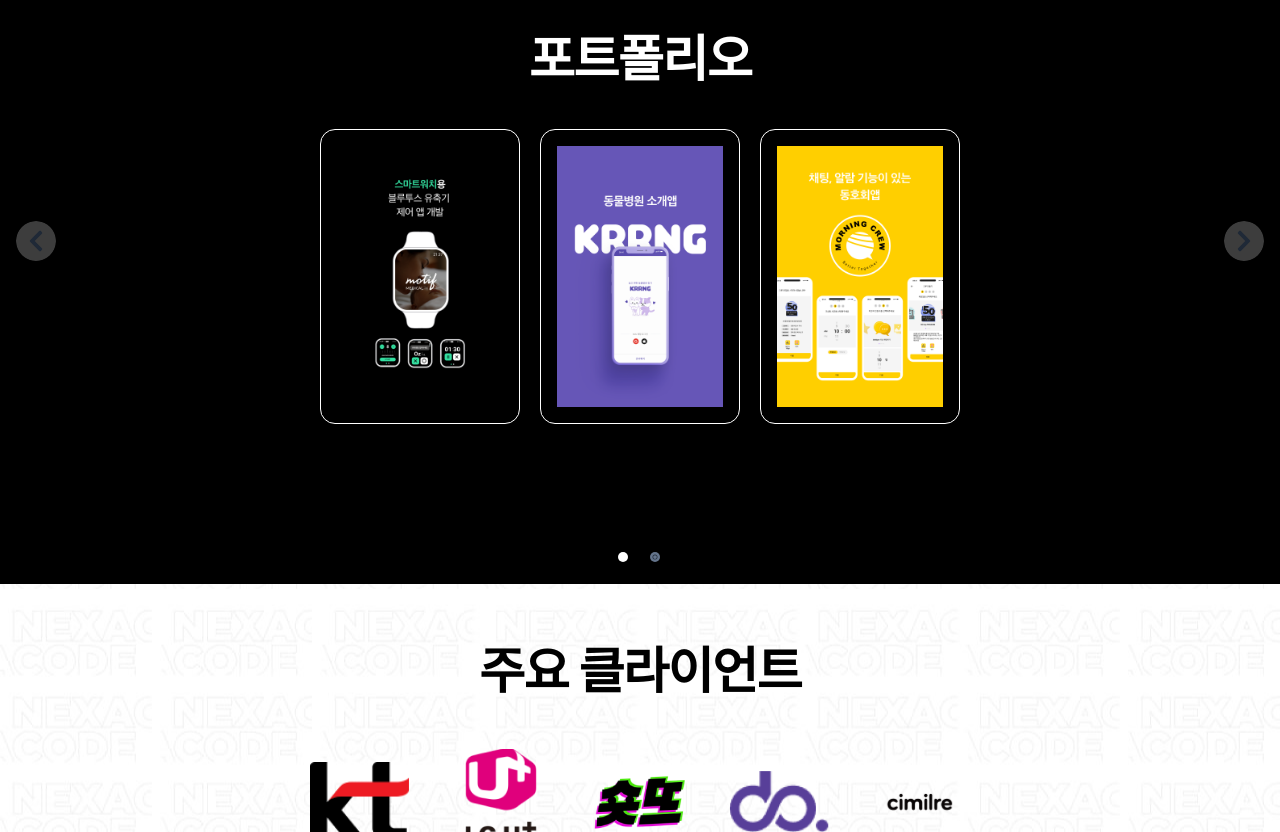
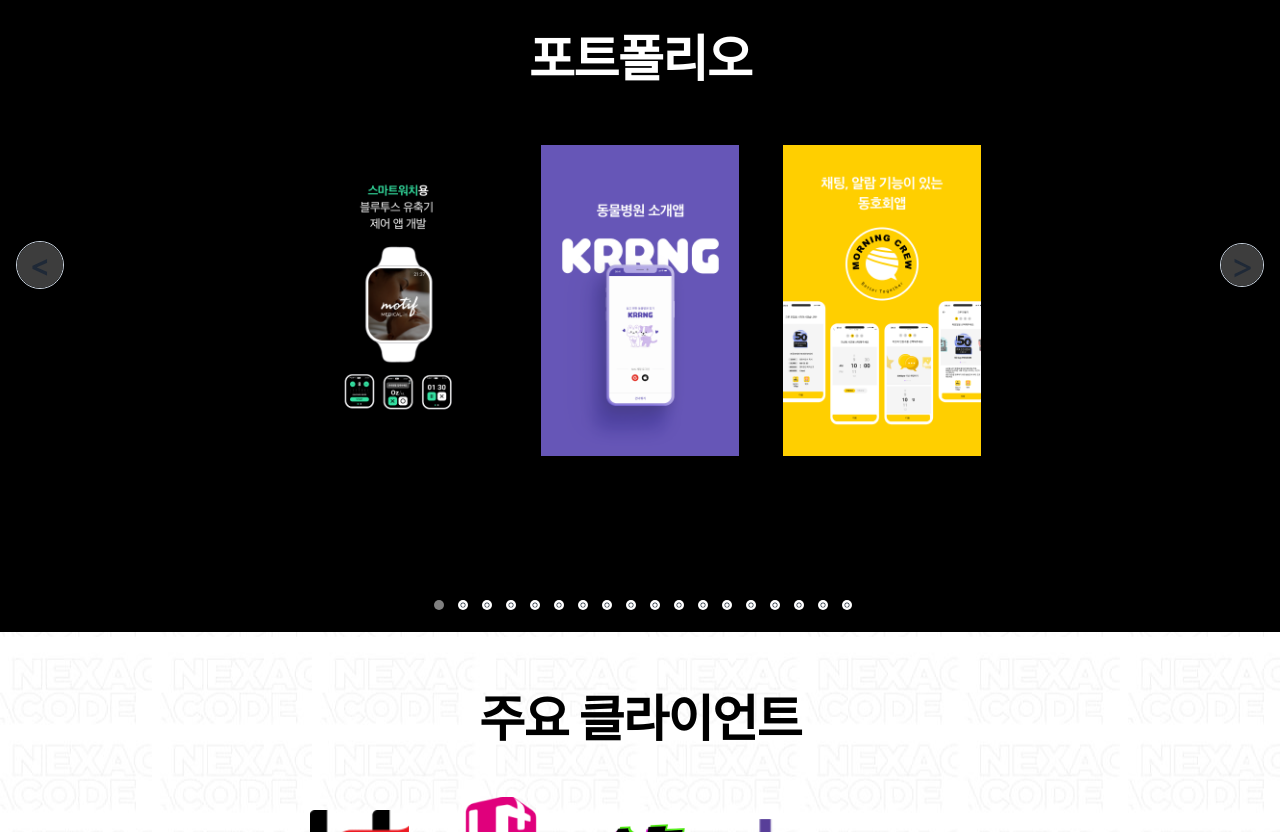
Before and after one commit to smithCoders/Nexa-Code-nexjs, a Next.js app: page / in a window 1280 px wide. Shown: the part 7040-7872 px from the top of the page. Built offline with nearby package versions, Linux system fonts and the light colour scheme; what tailgrids would draw is missing.

Commit message:
slider updated

```diff
--- /dev/null
+++ b/src/app/sections/081_Ratings.tsx
@@ -0,0 +1,7 @@
+import React from 'react'
+
+export default function Ratings() {
+  return (
+    <div>081_Rat</div>
+  )
+}
--- a/src/app/sections/12_Carasoul.tsx
+++ b/src/app/sections/12_Carasoul.tsx
@@ -3,6 +3,7 @@
 import Image from 'next/image';
 import { FaChevronRight, FaChevronLeft } from "react-icons/fa";
 import { GoDot } from 'react-icons/go';
+import { BsChevronCompactLeft, BsChevronCompactRight } from 'react-icons/bs';
 
 import img from "../data/carasoul";
 import iconImage from "../assets/Ellipse 902.png";
@@ -25,56 +26,69 @@
   };
 
   return (
-   <section className="max-container bg-[#000] pt-[125px] pb-[160px] mt-10 relative overflow-hidden">
-  {/* Navigation with right and left icons */}
-  <div className="absolute inset-0 flex items-center justify-between p-16">
-    <div className="absolute right-4 top-1/2 transform -translate-y-1/2" onClick={handleRightClick}>
-      <Image src={iconImage} alt="ellipse-image" className="w-10 h-10 rounded-full relative" />
-      <FaChevronRight size={24} className="absolute left-1/2 top-1/2 transform -translate-x-1/2 -translate-y-1/2" />
-    </div>
-    <div className="absolute left-4 top-1/2 transform -translate-y-1/2" onClick={handleLeftClick}>
-      <Image src={iconImage} alt="ellipse-image" className="w-10 h-10 rounded-full relative" />
-      <FaChevronLeft size={24} className="absolute left-1/2 top-1/2 transform -translate-x-1/2 -translate-y-1/2" />
-    </div>
-  </div>
-
-
-
-      {/* Portfolio heading */}
+   <section className=" bg-[#000] pt-[125px] pb-[160px] mt-10 r overflow-hidden relative ">
+     {/* Portfolio heading */}
       <h2 className="text-[#fff] text-[50px] text-center font-bold tracking-[-1.5px] mb-8">
         포트폴리오
       </h2>
+  {/* Navigation with right and left icons */}
 
-      {/* Carousel container with individual image divs */}
-      <div className="flex items-center justify-center transition-opacity duration-300">
+      {/* <div className="absolute inset-0 flex items-center justify-between p-16"> */}
+
+    <div className="absolute right-4 top-1/2 transform -translate-x-0 -translate-y-1/2" onClick={handleRightClick}>
+      <Image src={iconImage} alt="ellipse-image" className="w-11 h-11 rounded-full relative border border-slate-300" />
+      <p className={"text-[35px] font-normal  absolute left-1/2 top-1/2 transform -translate-x-1/2 -translate-y-1/2"}> {`>`} </p>
+      {/* <FaChevronRight size={24} className="absolute left-1/2 top-1/2 transform -translate-x-1/2 -translate-y-1/2" /> */}
+    </div>
+    <div className="absolute left-4 top-1/2 transform -translate-x-0 -translate-y-1/2" onClick={handleLeftClick}>
+      <Image src={iconImage} alt="ellipse-image" className="w-12 h-12 rounded-full relative border border-slate-300" />
+      <p className={"text-[30px] font-semibold absolute left-1/2 top-1/2 transform -translate-x-1/2 -translate-y-1/2"}> {`<`} </p>
+      {/* <FaChevronRight size={24} className="absolute left-1/2 top-1/2 transform -translate-x-1/2 -translate-y-1/2" /> */}
+    </div>
+
+  {/* </div> */}
+
+     {/* Carousel container with individual image divs */}
+      <div className="  flex items-center justify-center transition-opacity duration-300">
         <div className="carousel">
           {img.slice(currentIndex, currentIndex + 3).map((image, index) => (
             <div key={index} className="relative">
               <Image
                 src={image.src}
-                width={200}
+                width={230}
                 height={300}
                 alt={image.alt}
-                style={{ margin: '0 10px', borderRadius: '15px' }}
-                className={`inline-block p-4 rounded-[15px] border border-[#FFF] mr-4 shadow-md`} // Added responsive shadow
+                style={{ margin: '0 6px', borderRadius: '10px' }}
+                className={`inline-block p-4 rounded-[15px] `}
               />
             </div>
           ))}
         </div>
       </div>
+    {/* Navigation with right and left icons */}
+
+
+
+  {/* </div> */}
+
+
 
       {/* Pagination dots */}
 {/* Pagination dots */}
 <div className="absolute bottom-4 left-1/2 transform -translate-x-1/2 flex">
   <div className="flex items-center justify-center gap-3">
-    <div className="transition-all w-3 h-3 p-1 mr-2 mb-2">
-      <GoDot size={10} color="white" className="bg-white rounded-full" onClick={handleRightClick} />
-    </div>
-    <div className="transition-all w-3 h-3 p-1 mr-2 mb-2">
-      <GoDot size={10} color="text-slate-500" className="bg-slate-500 rounded-full"  onClick={handleLeftClick}/>
-    </div>
+    {img.map((_, index) => (
+      <div
+        key={index}
+        className={`transition-all w-3 h-3 p-1 mb-2 ${index === currentIndex ? 'opacity-50' : ''}`}
+        onClick={() => setCurrentIndex(index)}
+      >
+        <GoDot size={10} color={index === currentIndex ? 'white' : 'text-slate-500'} className="bg-white rounded-full" />
+      </div>
+    ))}
   </div>
 </div>
+
 
 
     </section>
```
